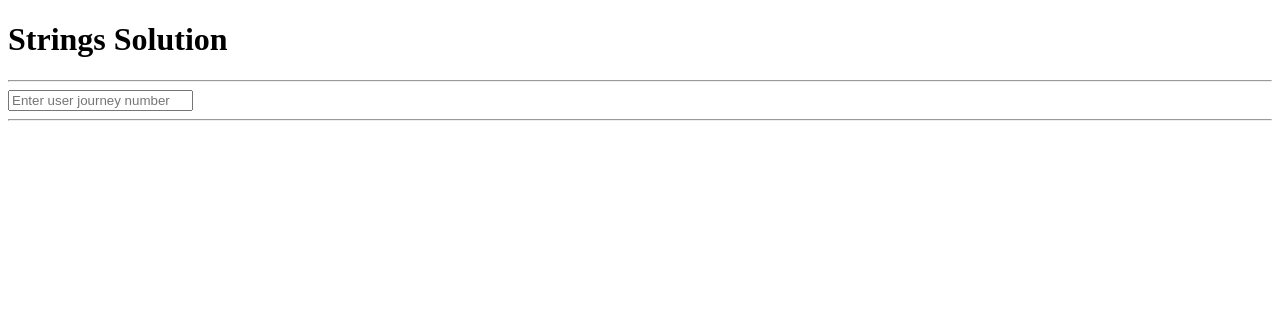
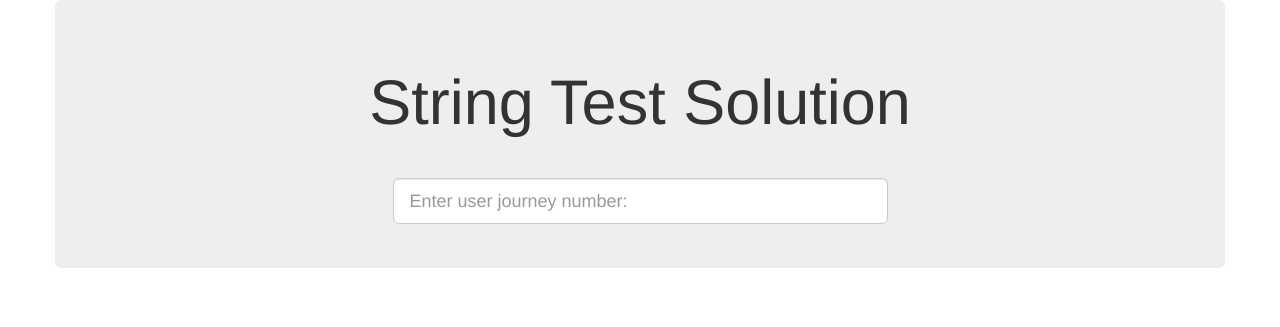
Before and after one commit to earendil/NoMoreStrings, a Django app: page / in a window 1280 px wide. Shown: the top 327 px of the page. Run offline with Django 3.2, Linux system fonts and the light colour scheme; some libraries are stand-ins or nearby versions.

Commit message:
Added styling

```diff
--- a/onePage/models.py
+++ b/onePage/models.py
@@ -24,7 +24,7 @@ class Script:
                                  json={"UJs": [f"{uj_number}"], "Step code": "", "Injector": "", "Injector_main": "",
                                        "Injector_backup": "", "Portal": "", "Customer": "", "Browser": "",
                                        "monPeriodOK": "", "monPeriodError": "", "running_yes": True,
-                                       "running_no": False, "obsolete_yes": False, "obsolete_no": False,
+                                       "running_no": True, "obsolete_yes": False, "obsolete_no": False,
                                        "True": False, "engine_version_1": False, "engine_version_2": False})
 
         try:
--- a/onePage/templates/index.html
+++ b/onePage/templates/index.html
@@ -2,24 +2,40 @@
 <html lang="en">
 <head>
     <meta charset="UTF-8">
+    <link rel="stylesheet" href="https://maxcdn.bootstrapcdn.com/bootstrap/3.3.7/css/bootstrap.min.css" integrity="sha384-BVYiiSIFeK1dGmJRAkycuHAHRg32OmUcww7on3RYdg4Va+PmSTsz/K68vbdEjh4u" crossorigin="anonymous">
+
     <title>NoMoreStrings</title>
 </head>
 <body>
-    <h1>Strings Solution</h1>
+    <div class="container">
+
+        <div class="row">
+            <div class="jumbotron">
+                <div class="text-center">
+                    <h1>String Test Solution</h1>
                     <hr>
+                    <div class="col-md-6 col-md-offset-3">
+
                         <form method="POST">
-        <input name="item_text" id="id_new_uj" placeholder="Enter user journey number" />
+                            <input class="form-control input-lg" name="item_text" id="id_new_uj" placeholder="Enter user journey number:" />
                             {% csrf_token %}
                         </form>
-    <hr>
-        <table id="id_list_table">
+
+                    </div>
+                    <hr><hr>
+                </div>
+            </div>
+        </div>
+
+        <div class="row">
+            <table id="id_list_table" class="table table-striped table-hover">
                 {% if items %}
                     {% for string in items %}
                         <tr>
                             <td>{{ string }}</td>
                             <td>
                                 <form method="POST">
-                                <input name="new_string" placeholder="Enter new string" />
+                                    <input  type="text" name="new_string" placeholder="Enter new string:" />
                                     <input type="hidden" name="old_string" value="{{ forloop.counter0 }}" />
                                     {% csrf_token %}
                                 </form>
@@ -30,24 +46,44 @@
                         <p>{{ status }}</p>
                 {% endif %}
             </table>
+        </div>
+
+        <div class="row">
             {% if text %}
-        <p>{{ text }}</p>
+                <h3><em>{{ text }}</em> is now: <b>{{ text1 }}</b>.</h3>
                 <pre>{{ changes }}</pre>
             {% endif %}
+            {% if message %}
+                <h3>{{ message }}</h3>
+                <pre>{{ changes }}</pre>
+            {% endif %}
+        </div>
+
+        <div class="row">
             {% if can_commit %}
                 <hr>
-        <form method="POST">
-            <input name="case_number" id="case" placeholder="Enter redmine case number" />
-            <input name="message" id="message" placeholder="Enter commit message" />
-            <button type="submit" name="commit" value="commit">Commit</button>
+                <form class="form-inline" method="POST">
+                    <div class="form-group">
+                        <label for="case">Case Number:</label>
+                        <input type="text" name="case_number" id="case" placeholder="12345" />
+                    </div>
+                    <div class="form-group">
+                        <label for="case">Commit Message:</label>
+                        <input type="text" name="message" id="message" placeholder="Modifying String Test." />
+                    </div>
+                    <button class="btn btn-primary" type="submit" name="commit" value="commit">Commit</button>
                     {% csrf_token %}
                 </form>
             {% endif %}
             {% if can_upload %}
                 <form method="POST">
-            <button type="submit" name="upload" value="upload">Upload</button>
+                    <button class="btn btn-primary" type="submit" name="upload" value="upload">Upload</button>
                     {% csrf_token %}
                 </form>
             {% endif %}
+        </div>
+    </div>
+    <script src="https://maxcdn.bootstrapcdn.com/bootstrap/3.3.7/js/bootstrap.min.js" integrity="sha384-Tc5IQib027qvyjSMfHjOMaLkfuWVxZxUPnCJA7l2mCWNIpG9mGCD8wGNIcPD7Txa" crossorigin="anonymous"></script>
+    <script src="http://code.jquery.com/jquery.js"></script>
 </body>
 </html>
--- a/onePage/views.py
+++ b/onePage/views.py
@@ -1,7 +1,6 @@
 from django.shortcuts import render
 from onePage.models import Script
 
-# Make sure each connection has it's own object
 uj = None
 
 
@@ -47,7 +46,8 @@ def home_page(request):
                 result['text'] = uj.status = "Please try again."
             else:
                 uj.replace_text(old_string, new_string)
-                result['text'] = old_string.replace("\"", "") + " is now: " + new_string
+                result['text'] = old_string.replace("\"", "").replace("\'", "")
+                result['text1'] = new_string
 
             result['changes'] = uj.show_diff()
             result['can_commit'] = 'True'
@@ -67,14 +67,14 @@ def home_page(request):
             if session_text != uj.text:
 
                 return render(request, 'index.html', {
-                    'text': 'There has been an issue establishing your session, please try again',
+                    'message': 'There has been an issue establishing your session, please try again',
                     'changes': 'Please report it to your technical team.',
                 })
 
             changes = uj.commit(request.POST['case_number'], request.POST['message'])
 
             return render(request, 'index.html', {
-                'text': 'Commit output:',
+                'message': 'Commit output:',
                 'changes': changes,
                 'can_upload': 'True',
             })
@@ -90,14 +90,14 @@ def home_page(request):
             if session_text != uj.text:
 
                 return render(request, 'index.html', {
-                    'text': 'There has been an issue establishing your session, please try again',
+                    'message': 'There has been an issue establishing your session, please try again',
                     'changes': 'Please report it to your technical team.',
                 })
 
             changes = uj.upload()
 
             return render(request, 'index.html', {
-                'text': 'Upload output:',
+                'message': 'Upload output:',
                 'changes': changes,
             })
 
```
Lines whose indentation alone changed are shown as unchanged.
